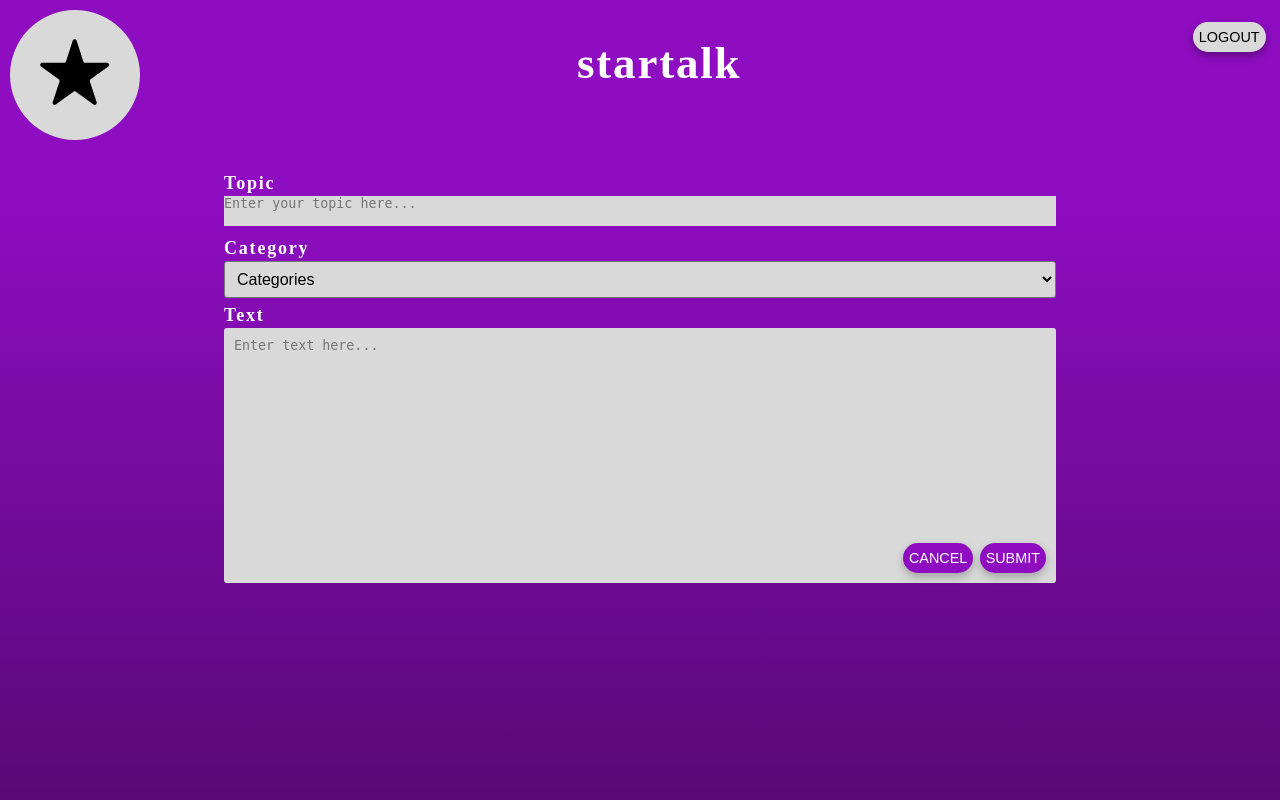
After one commit to michalkk22/wdpai, a PHP site: page /public/views/create.html in a window 1280 px wide. The commit adds this page. Run offline with PHP 8.4, Linux system fonts and the light colour scheme.

Commit message:
added create view

```diff
--- a/public/styles/style.css
+++ b/public/styles/style.css
@@ -1,9 +1,13 @@
 body {
-    position: fixed;
+    position: relative;
     top: 0;
     left: 0;
     margin: 0;
     padding: 0;
+    height: 100vh;
+    width: 100vw;
+    background: linear-gradient(180deg, #8E0DC1 24.56%, #580976 100%);
+
 
     font-style: normal;
     font-weight: 400;
@@ -14,7 +18,6 @@ body {
 .container {
     width: 100vw;
     height: 100vh;
-    background: linear-gradient(180deg, #8E0DC1 24.56%, #580976 100%);
     display: flex;
     flex-direction: row;
     justify-content: center;
@@ -42,7 +45,7 @@ form.login {
     /* align-items: center; */
 }
 
-form>input {
+form.login>input {
     margin: 0 1em 2em 1em;
     padding: 0.5;
     line-height: 3em;
@@ -101,8 +104,7 @@ button {
 
 .base-container {
     width: 100vw;
-    height: 100vh;
-    background: linear-gradient(180deg, #8E0DC1 24.56%, #580976 100%);
+    height: 100%;
     display: flex;
     flex-direction: column;
     align-items: center;
@@ -232,3 +234,54 @@ main {
     -webkit-line-clamp: 12;
     -webkit-box-orient: vertical;
 }
+
+form>h4 {
+    color: white;
+    margin: 7px 0 2px 0;
+}
+
+textarea {
+    resize: none;
+}
+
+.create-textarea-container {
+    background: #D9D9D9;
+    border-radius: 3px;
+    padding: 10px;
+}
+
+.create-form textarea {
+    border: none;
+    margin: 0;
+    padding: 0;
+    width: 100%;
+    background: none;
+    white-space: normal;
+    word-wrap: break-word;
+}
+
+.create-form .topic-textarea {
+    background: #D9D9D9;
+}
+
+.create-form .post-textarea {
+    min-height: 200px;
+}
+
+.create-textarea-container button {
+    font-size: 0.8em;
+    line-height: 2em;
+    height: fit-content;
+    border-radius: 2em;
+    margin: 0;
+}
+
+button.reverse-color {
+    background: #8E0DC1;
+    box-shadow: 0px 4px 8px rgba(0, 0, 0, 0.25);
+    color: #FFFFFF;
+}
+
+.create-textarea-container>div {
+    text-align: right;
+}
--- /dev/null
+++ b/public/views/create.html
@@ -0,0 +1,59 @@
+<!DOCTYPE html>
+<html lang="en">
+
+<head>
+    <meta charset="UTF-8">
+    <meta name="viewport" content="width=device-width, initial-scale=1.0">
+    <link rel="stylesheet" href="../styles/style.css">
+    <title>startalk</title>
+</head>
+
+<body>
+    <script>
+        document.addEventListener("DOMContentLoaded", function () {
+            const textareas = document.querySelectorAll("textarea");
+
+            textareas.forEach((textarea) => {
+                textarea.addEventListener("input", function () {
+                    this.style.height = "auto"; // Reset height
+                    this.style.height = this.scrollHeight + "px"; // Set to content height
+                });
+            });
+        });
+    </script>
+    <div class="base-container">
+        <nav>
+            <img src="../img/logo_small.svg" alt="">
+            <h1>startalk</h1>
+            <button>logout</button>
+        </nav>
+        <main>
+            <div class="create">
+                <form class="create-form" action="">
+                    <h4>Topic</h4>
+                    <textarea class="topic-textarea" name="" id="" maxlength="120"
+                        placeholder="Enter your topic here..."></textarea>
+                    <h4>Category</h4>
+                    <div class="category-select">
+                        <select id="category-select">
+                            <option value="">Categories</option>
+                            <option value="tech">Technology</option>
+                            <option value="science">Science</option>
+                            <option value="business">Business</option>
+                        </select>
+                    </div>
+                    <h4>Text</h4>
+                    <div class="create-textarea-container">
+                        <textarea class="post-textarea" name="" id="" placeholder="Enter text here..."></textarea>
+                        <div>
+                            <button type="" class="reverse-color">cancel</button>
+                            <button type="submit" class="reverse-color">submit</button>
+                        </div>
+                    </div>
+                </form>
+            </div>
+        </main>
+    </div>
+</body>
+
+</html>
```
Also changed, not shown: wdpai.png.
